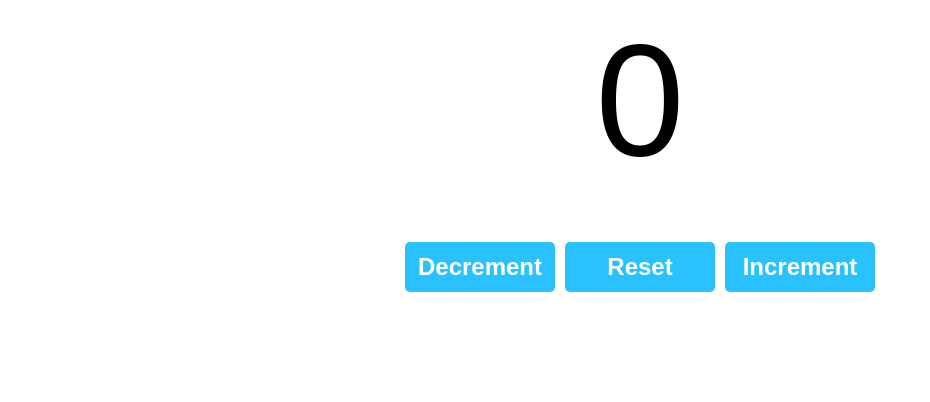
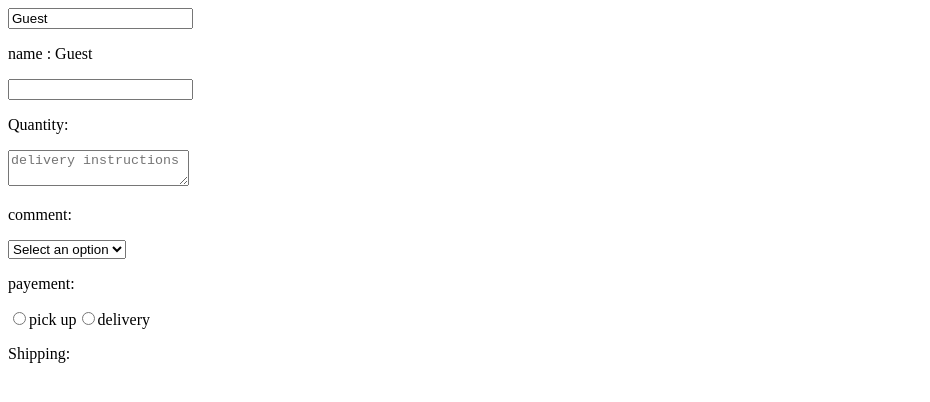
Before and after one commit to meow-codes201/Learn-React.js, a React (Vite) app in the folder my-react-app/: page / in a window 1280 px wide. Shown: the top 402 px of the page, without its empty margins (0-930 px from the left). Built offline with nearby package versions, Linux system fonts and the light colour scheme.

Commit message:
onChange event handler in useState()

```diff
--- a/my-react-app/src/App.jsx
+++ b/my-react-app/src/App.jsx
@@ -8,6 +8,7 @@ import List from "./List";
 import Button from "./Button";
 import ProfilePicture from "./ProfilePicture";
 import Counter from "./Counter";
+import MyComponent from "./MyComponent";
 function App() {
 //   const fruits = [{id:1,name:'apple',calories:95},
 //                 {id:2,name:'orange',calories:"45"},
@@ -25,7 +26,10 @@ function App() {
 
 return(
 <>
-<Counter></Counter>
+
+<MyComponent></MyComponent>
+
+{/* <Counter></Counter> */}
 
 {/* <ProfilePicture></ProfilePicture> */}
 {/* <Button></Button> */}
--- /dev/null
+++ b/my-react-app/src/MyComponent.jsx
@@ -0,0 +1,72 @@
+import { func } from "prop-types";
+import React, {use, useState} from "react"
+function MyComponent(){
+
+const [name,setName] = useState("Guest");
+const [quantity,setQuantity] = useState();
+const [comment,setComment] = useState("");
+const [payment,setPayement] = useState("");
+const [shipping,setShipping] = useState("");
+
+function handlePaymentChange(event){
+    setPayement(event.target.value);
+}
+function handleCommentChange(event){
+    setComment(event.target.value);
+}
+function handleNameChange(event){
+
+setName(event.target.value);
+}
+function handleShippingChange(event){
+    setShipping(event.target.value);
+
+}
+
+function handleQuantityChange(event){
+    setQuantity(event.target.value);
+}
+
+return(
+    <>
+    <div>
+        <input type="text" value={name} onChange={handleNameChange} />
+        <p>name : {name}</p>
+    <input type="number" value={quantity} onChange={handleQuantityChange} />
+    <p>Quantity:{quantity}</p>
+
+    <textarea value={comment} onChange={handleCommentChange}placeholder="delivery instructions"></textarea>
+    <p>comment:{comment}</p>
+
+    <select value={payment} onChange={handlePaymentChange}>
+        <option value="">Select an option</option>
+        <option value="visa">visa</option>
+        <option value="mastercard">mastercard</option>
+        <option value="giftcard">giftcard</option>
+    </select>
+    <p>payement:{payment}</p>
+
+    <label>
+        <input type="radio" value="pick up"
+        checked={shipping === "pick up"}
+        onChange={handleShippingChange}
+        />
+        pick up
+    </label>
+
+<label>
+            <input type="radio" value="delivery"
+        checked={shipping === "delivery"}
+        onChange={handleShippingChange}/>
+
+    delivery
+
+    </label>
+
+    <p>Shipping:{shipping}</p>
+
+    </div>
+    </>
+)
+}
+export default MyComponent
```
